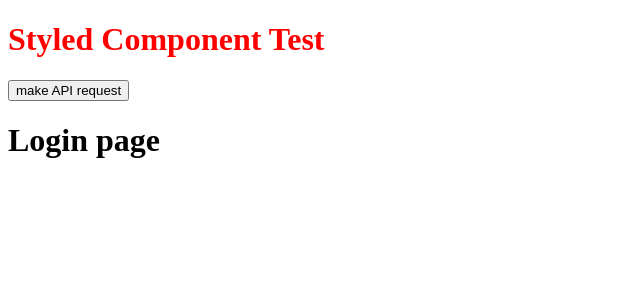
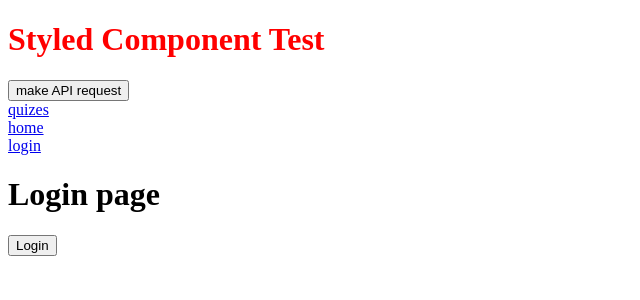
Before and after one commit to UmenR/SWIN-2022-TEP-ELEARNING, a React (Create React App) app: page /login in a window 1280 px wide. Shown: the top 300 px of the page, without its empty margins (0-640 px from the left). Built offline with nearby package versions, Linux system fonts and the light colour scheme.

Commit message:
feat: add protected route component

```diff
--- a/src/App.js
+++ b/src/App.js
@@ -1,12 +1,12 @@
-import { Routes, Route } from "react-router-dom";
+import { Routes, Route, Link } from "react-router-dom";
 import styled from "styled-components";
 
 import HomePage from "./features/home/Home";
 import Login from "./features/login/Login";
 import QuizList from "./features/quizes/QuizList";
+import ProtectedRoute from "./common/Protected";
 
 import { api } from "./api/Request";
-
 
 /**
  * TOD: remove once done
@@ -17,26 +17,50 @@ const Header = styled.h1`
   color: red;
 `;
 
+const NavList = styled.div`
+  display: flex;
+  flex-direction: column;
+`;
+
 function App() {
-
-  async function testOnClick(){
-    const response = await api.get("/users",{params:{
-      page:2
-    }})
-    console.log(`data ${response.data}`)
+  async function testOnClick() {
+    const response = await api.get("/users", {
+      params: {
+        page: 2,
+      },
+    });
+    console.log(`data ${response.data}`);
   }
 
   return (
     <>
       <Header>Styled Component Test</Header>
       <button onClick={testOnClick}>make API request</button>
+      <NavList>
+        <div>
+          <Link to="/quizzes/list">quizes</Link>
+        </div>
+        <div>
+          <Link to="/home">home</Link>
+        </div>
+        <div>
+          <Link to="/login">login</Link>
+        </div>
+      </NavList>
       <Routes>
-            <Route path="/home" element={<HomePage/>}/>
-            <Route path="/login" element={<Login/>}/>
-            <Route path="/quizes">
-                <Route path="list" element={<QuizList/>}/>
-            </Route>
-        </Routes>
+        <Route path="/home" element={<HomePage />} />
+        <Route path="/login" element={<Login />} />
+        <Route path="/quizzes">
+          <Route
+            path="list"
+            element={
+              <ProtectedRoute>
+                <QuizList />
+              </ProtectedRoute>
+            }
+          />
+        </Route>
+      </Routes>
     </>
   );
 }
--- /dev/null
+++ b/src/common/Protected.js
@@ -0,0 +1,17 @@
+import React from "react";
+import { Navigate } from "react-router-dom";
+import { useSelector } from "react-redux";
+
+import { authenticationStatusSelector } from "../store/authentication/authenticationSelectors";
+import { USER_AUTH_TYPE } from "../store/authentication/authenticationSlice";
+
+function ProtectedRoute({ children }) {
+  const authStatus = useSelector(authenticationStatusSelector);
+
+  if (authStatus === USER_AUTH_TYPE.none) {
+    return <Navigate to="/login" replace />;
+  }
+  return children;
+}
+
+export default ProtectedRoute;
--- a/src/features/login/Login.js
+++ b/src/features/login/Login.js
@@ -1,11 +1,28 @@
+import { useDispatch } from "react-redux";
+import {
+  loginUser,
+  USER_AUTH_TYPE,
+} from "../../store/authentication/authenticationSlice";
+// Login page.
+function Login() {
+  const dispatch = useDispatch();
 
+  function onPressLogin() {
+    dispatch(
+      loginUser({
+        username: "someUsername",
+        password: "somePassword",
+        userType: USER_AUTH_TYPE.teacher,
+      })
+    );
+  }
 
-// Login page.
-function Login(){
-    return(
-        <h1>Login page</h1>
-    )
+  return (
+    <>
+      <h1>Login page</h1>
+      <button onClick={onPressLogin}>Login</button>
+    </>
+  );
 }
 
-
-export default Login
+export default Login;
--- a/src/hooks/UseAuthentication.js
+++ /dev/null
@@ -1,5 +0,0 @@
-import React, {useState} from "react";
-
-function UseState(){
-    const [authStatus,setAuthStatus] = useState({})
-}
--- a/src/store/authentication/authenticationSlice.js
+++ b/src/store/authentication/authenticationSlice.js
@@ -1,62 +1,58 @@
-import { createSlice, createAsyncThunk } from "@reduxjs/toolkit"
+import { createSlice, createAsyncThunk } from "@reduxjs/toolkit";
 
 import { api } from "../../api/Request";
 import { wait } from "../../utils/miscUtils";
 
 export const USER_AUTH_TYPE = {
-    none:0,
+  none: 0,
   teacher: 1,
   student: 2,
-}
+};
 
 const initialState = {
-    authStatus:USER_AUTH_TYPE.none,
-    userFirstName:'',
-    userId:null,
-}
-
+  authStatus: USER_AUTH_TYPE.none,
+  userFirstName: "",
+  userId: null,
+};
 
 export const authetnciationSlice = createSlice({
-   name:'authentication',
+  name: "authentication",
   initialState,
-   reducers:{
-    login: (state,action) => {
-        state.authStatus = action.payload.authStatus
-        state.userFirstName = action.payload.user.firstName
-        state.userId = action.payload.user.id
-    }
-   }
-})
+  reducers: {
+    login: (state, action) => {
+      state.authStatus = action.payload.authStatus;
+      state.userFirstName = action.payload.user.firstName;
+      state.userId = action.payload.user.id;
+    },
+  },
+});
 
-const {login} = authetnciationSlice.actions
-
+const { login } = authetnciationSlice.actions;
 
 export const loginUser = createAsyncThunk(
   `authentication/login`,
-    async(
-        {username,password,userType},
-        {dispatch,getState}
-    ) => {
+  async ({ username, password, userType }, { dispatch, getState }) => {
     const state = getState();
     // No Authetnicated user found
-        if(!state.isAuthenticated){
-            try{
+    if (!state.isAuthenticated) {
+      try {
         // TODO: hookup actual API call here & read from params passed
         // await api.post()
-                await wait(1500)
-                dispatch(login({
-                    authStatus:1,
-                    user:{
-                        firstName:'jane',
-                        userId:'jane@doe.com'
-                    }
-                }))
-
-            } catch(err){
+        await wait(1500);
+        dispatch(
+          login({
+            authStatus: 1,
+            user: {
+              firstName: "jane",
+              userId: "jane@doe.com",
+            },
+          })
+        );
+      } catch (err) {
         // TODO: Show error toast
       }
     }
   }
-)
+);
 
-export default authetnciationSlice.reducer
+export default authetnciationSlice.reducer;
--- a/src/store/rootReducer.js
+++ b/src/store/rootReducer.js
@@ -1,9 +1,11 @@
 import { combineReducers } from '@reduxjs/toolkit'
+import authenticationSlice from './authentication/authenticationSlice'
 import counterSlice from './counterSlice'
 
 
 const combinedReducer = combineReducers({
-    default:counterSlice
+    default:counterSlice,
+    authentication:authenticationSlice
 })
 
 function rootReducer(state, action) {
```
Lines whose indentation alone changed are shown as unchanged.
